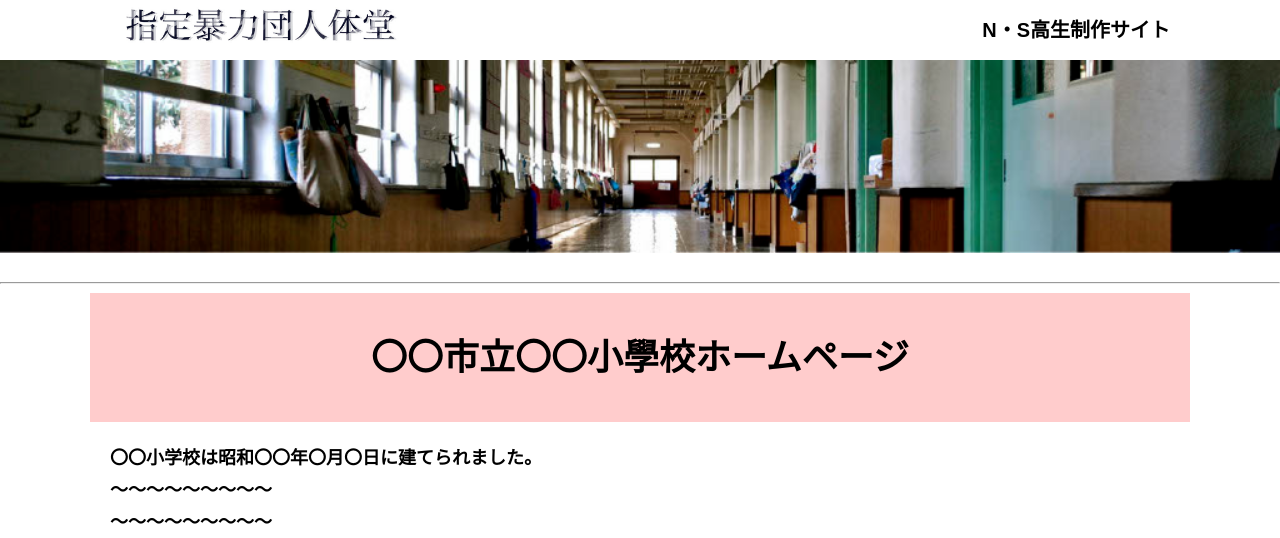
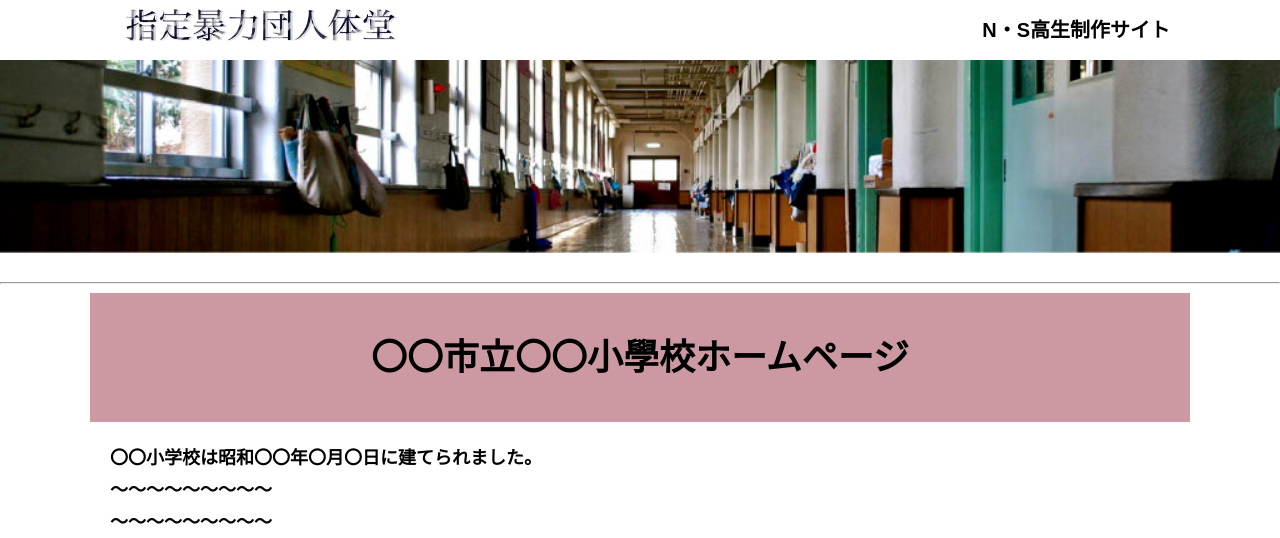
Before and after one commit to mackerel-misogi/beta-omiya-F, a plain HTML site: page index.html in a window 1280 px wide. Shown: the top 538 px of the page. Drawn offline with Linux system fonts and the light colour scheme.

Commit message:
Update style.css

```diff
--- a/assets/css/style.css
+++ b/assets/css/style.css
@@ -517,8 +517,9 @@ button {
 	front-size: 24px;
 	line-height: 1.75;
 	text-align: center;
+	text-color: #ffffff;
 	padding:9px 20px;
-	background-color: #FFCCCC;
+	background-color: #cc99a2;
 	margin: 0 -20px 20px -20px;
 }
 .school-about{
```
